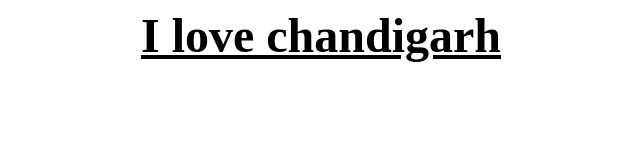
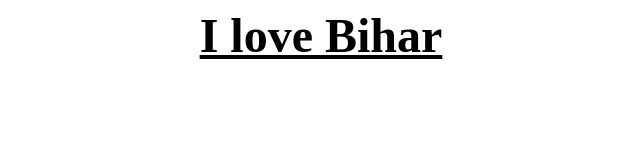
Before and after one commit to satya8521/SATYAGIT, a plain HTML site: page index.html in a window 1280 px wide. Shown: the whole page, without its empty margins (319-959 px from the left). Drawn offline with Linux system fonts and the light colour scheme.

Commit message:
Update index.html

```diff
--- a/index.html
+++ b/index.html
@@ -10,7 +10,7 @@
 
 <font size = 8>
 
-<b ><p align="center"><U>I love chandigarh </u></p></b>
+<b ><p align="center"><U>I love Bihar </u></p></b>
 
 </font>
 
```
